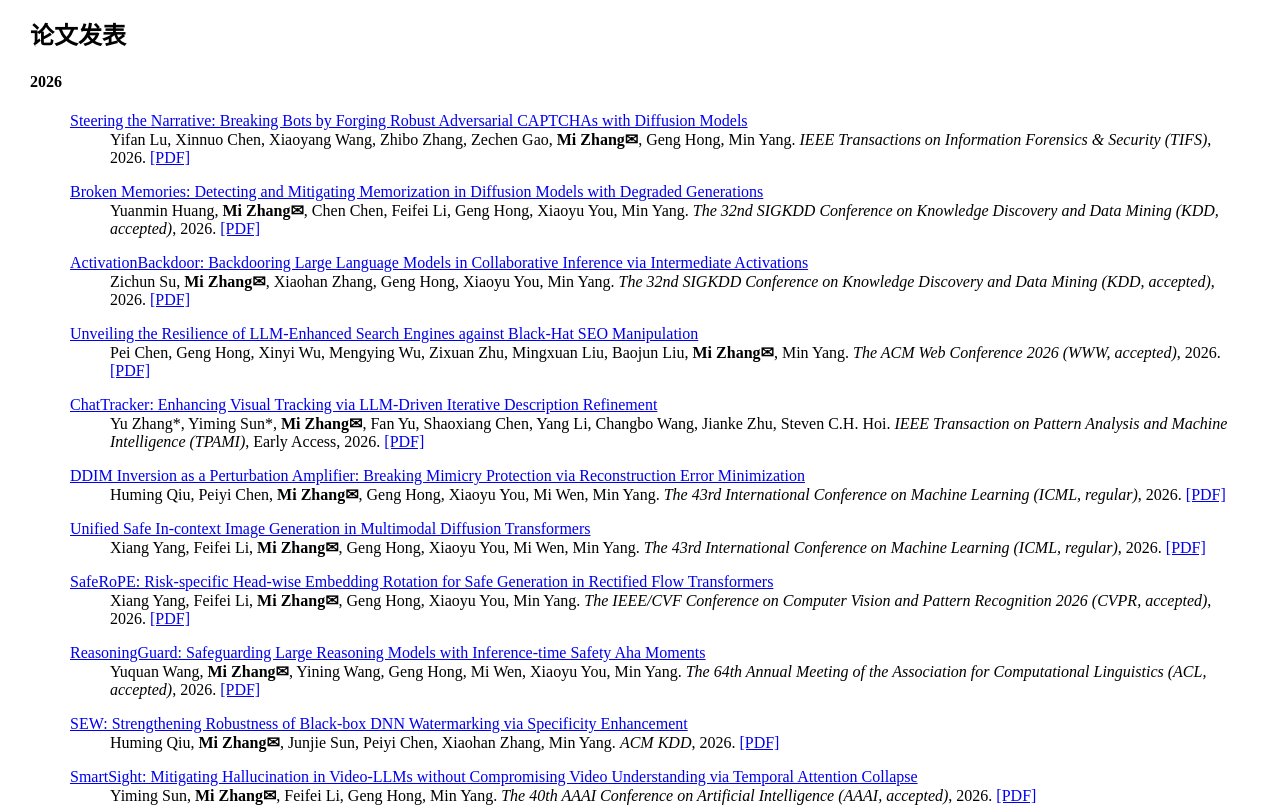
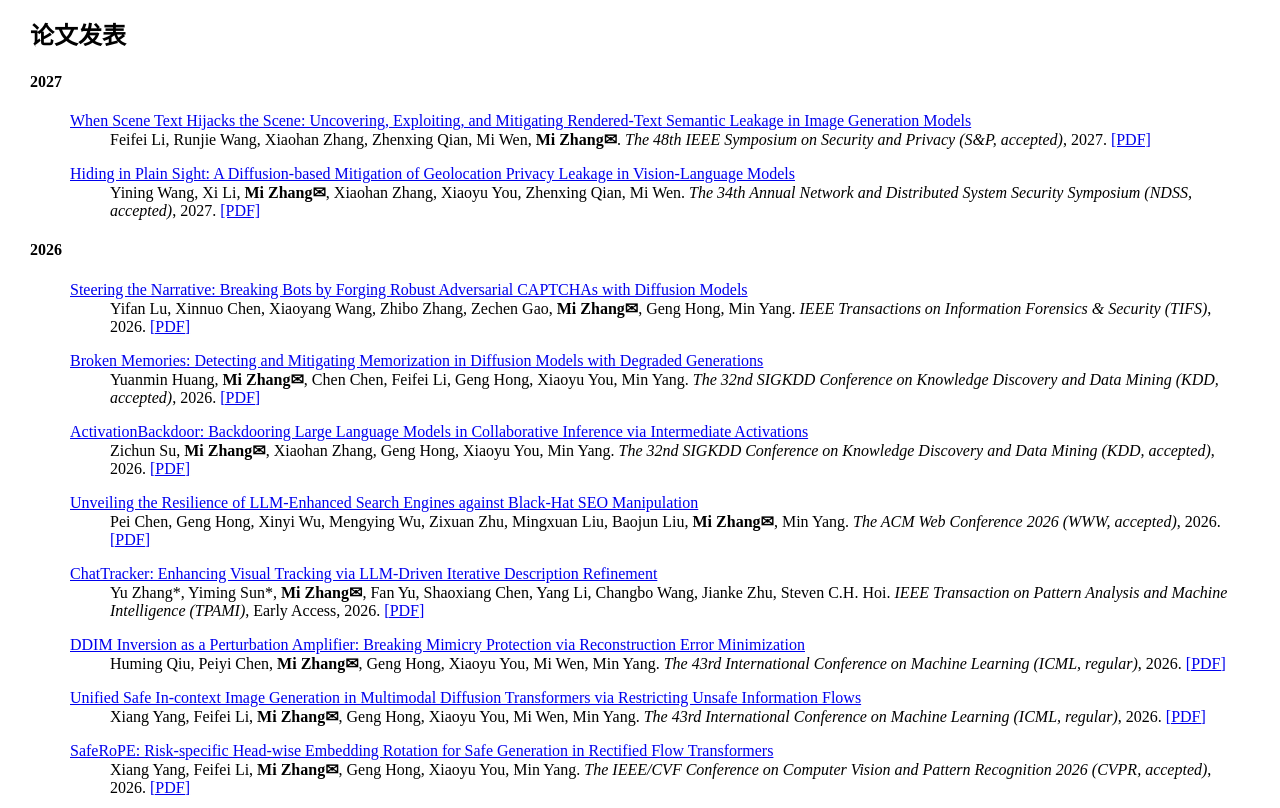
Before and after one commit to mi-zhang-fdu/mi-zhang-fdu.github.io, a plain HTML site: page index.chn.html in a window 1280 px wide. Shown: the part 2943-3751 px from the top of the page. Drawn offline with Linux system fonts and the light colour scheme.

Commit message:
updated pubs

```diff
--- a/index.chn.html
+++ b/index.chn.html
@@ -485,11 +485,28 @@
 </ul>
 
 <h2 id="papers">论文发表</h2>
+<h4>2027</h4>
+<ul class="list">
+    <a href="https://arxiv.org/abs/2610.11286">When Scene Text Hijacks the Scene: Uncovering, Exploiting, and Mitigating Rendered-Text Semantic Leakage in Image Generation Models</a>
+    <dd>
+        Feifei Li, Runjie Wang, Xiaohan Zhang, Zhenxing Qian, Mi Wen, <strong>Mi Zhang✉</strong>. <em>The 48th IEEE Symposium on Security and Privacy (S&amp;P, accepted)</em>, 2027. <a href="https://arxiv.org/pdf/2610.11286" style="text-decoration: underline;">[PDF]</a>
+    <p>
+    </dd>
+
+    <a href="https://arxiv.org/abs/2609.21363">Hiding in Plain Sight: A Diffusion-based Mitigation of Geolocation Privacy Leakage in Vision-Language Models</a>
+    <dd>
+        Yining Wang, Xi Li, <strong>Mi Zhang✉</strong>, Xiaohan Zhang, Xiaoyu You, Zhenxing Qian, Mi Wen. <em>The 34th Annual Network and Distributed System Security Symposium (NDSS, accepted)</em>, 2027. <a href="https://arxiv.org/pdf/2609.21363" style="text-decoration: underline;">[PDF]</a>
+    <p>
+    </dd>
+
+</ul>
+
 <h4>2026</h4>
 <ul class="list">
-    <a href="#">Steering the Narrative: Breaking Bots by Forging Robust Adversarial CAPTCHAs with Diffusion Models</a>
+
+    <a href="https://ieeexplore.ieee.org/document/11695282">Steering the Narrative: Breaking Bots by Forging Robust Adversarial CAPTCHAs with Diffusion Models</a>
     <dd>
-        Yifan Lu, Xinnuo Chen, Xiaoyang Wang, Zhibo Zhang, Zechen Gao, <strong>Mi Zhang✉</strong>, Geng Hong, Min Yang. <em>IEEE Transactions on Information Forensics &amp; Security (TIFS)</em>, 2026. <a href="#" style="text-decoration: underline;">[PDF]</a>
+        Yifan Lu, Xinnuo Chen, Xiaoyang Wang, Zhibo Zhang, Zechen Gao, <strong>Mi Zhang✉</strong>, Geng Hong, Min Yang. <em>IEEE Transactions on Information Forensics &amp; Security (TIFS)</em>, 2026. <a href="https://ieeexplore.ieee.org/document/11695282" style="text-decoration: underline;">[PDF]</a>
     <p>
     </dd>
 
@@ -499,9 +516,9 @@
     <p>
     </dd>
 
-    <a href="#">ActivationBackdoor: Backdooring Large Language Models in Collaborative Inference via Intermediate Activations</a>
+    <a href="https://dl.acm.org/doi/10.1145/3770855.3818136">ActivationBackdoor: Backdooring Large Language Models in Collaborative Inference via Intermediate Activations</a>
     <dd>
-        Zichun Su, <strong>Mi Zhang✉</strong>, Xiaohan Zhang, Geng Hong, Xiaoyu You, Min Yang. <em>The 32nd SIGKDD Conference on Knowledge Discovery and Data Mining (KDD, accepted)</em>, 2026. <a href="#" style="text-decoration: underline;">[PDF]</a>
+        Zichun Su, <strong>Mi Zhang✉</strong>, Xiaohan Zhang, Geng Hong, Xiaoyu You, Min Yang. <em>The 32nd SIGKDD Conference on Knowledge Discovery and Data Mining (KDD, accepted)</em>, 2026. <a href="https://dl.acm.org/doi/pdf/10.1145/3770855.3818136" style="text-decoration: underline;">[PDF]</a>
     <p>
     </dd>
 
@@ -519,13 +536,13 @@
 
     <a href="https://icml.cc/virtual/2026/poster/65799">DDIM Inversion as a Perturbation Amplifier: Breaking Mimicry Protection via Reconstruction Error Minimization</a>
     <dd>
-        Huming Qiu, Peiyi Chen, <strong>Mi Zhang✉</strong>, Geng Hong, Xiaoyu You, Mi Wen, Min Yang. <em>The 43rd International Conference on Machine Learning (ICML, regular)</em>, 2026. <a href="#" style="text-decoration: underline;">[PDF]</a>
+        Huming Qiu, Peiyi Chen, <strong>Mi Zhang✉</strong>, Geng Hong, Xiaoyu You, Mi Wen, Min Yang. <em>The 43rd International Conference on Machine Learning (ICML, regular)</em>, 2026. <a href="https://openreview.net/pdf?id=A2KdZrSSZl" style="text-decoration: underline;">[PDF]</a>
     <p>
     </dd>
 
-    <a href="https://icml.cc/virtual/2026/poster/66357">Unified Safe In-context Image Generation in Multimodal Diffusion Transformers</a>
+    <a href="https://icml.cc/virtual/2026/poster/66357">Unified Safe In-context Image Generation in Multimodal Diffusion Transformers via Restricting Unsafe Information Flows</a>
     <dd>
-        Xiang Yang, Feifei Li, <strong>Mi Zhang✉</strong>, Geng Hong, Xiaoyu You, Mi Wen, Min Yang. <em>The 43rd International Conference on Machine Learning (ICML, regular)</em>, 2026. <a href="#" style="text-decoration: underline;">[PDF]</a>
+        Xiang Yang, Feifei Li, <strong>Mi Zhang✉</strong>, Geng Hong, Xiaoyu You, Mi Wen, Min Yang. <em>The 43rd International Conference on Machine Learning (ICML, regular)</em>, 2026. <a href="https://arxiv.org/pdf/2606.06875" style="text-decoration: underline;">[PDF]</a>
     <p>
     </dd>
 
```
Also changed, not shown: index.html (+24 -7 lines).
